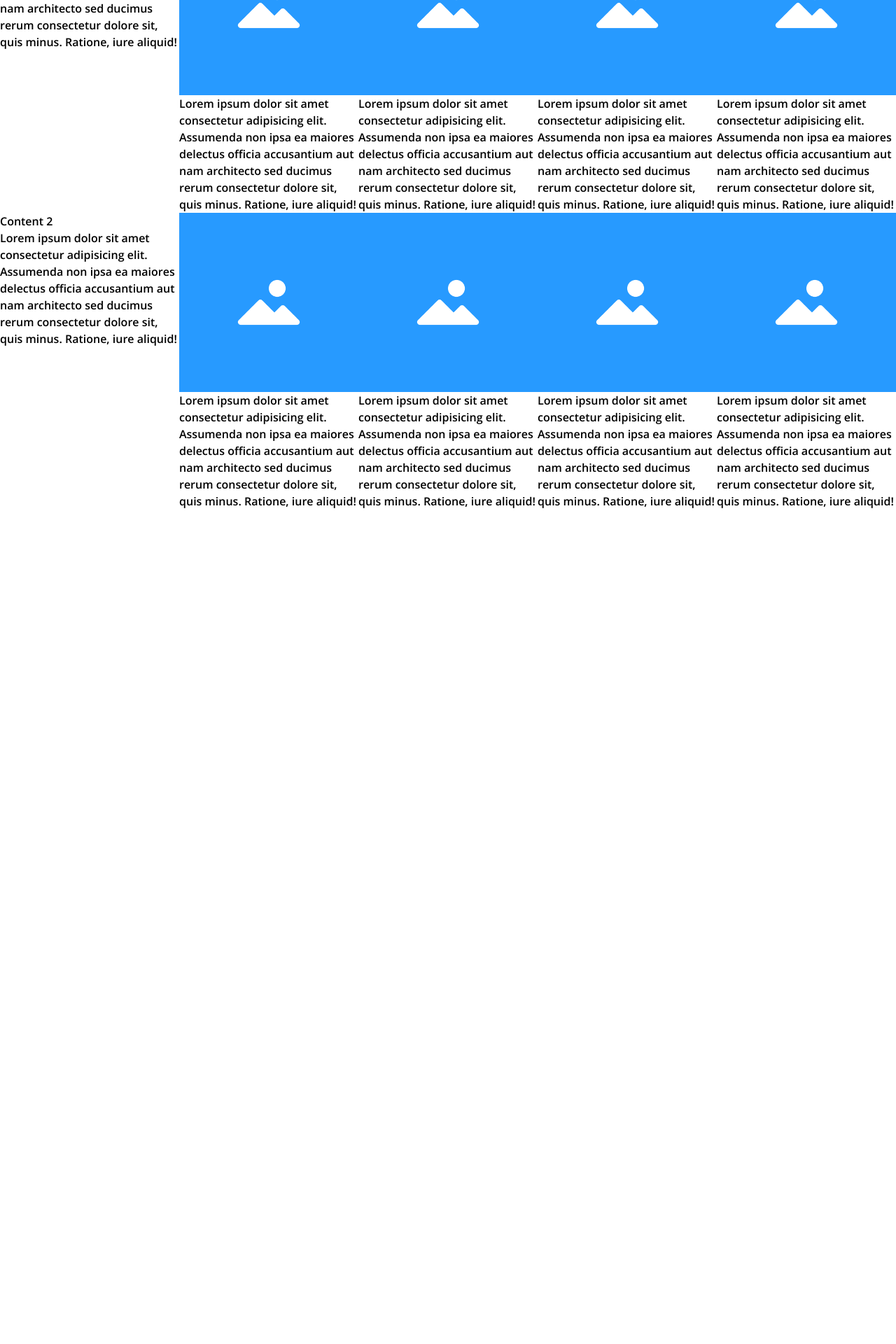
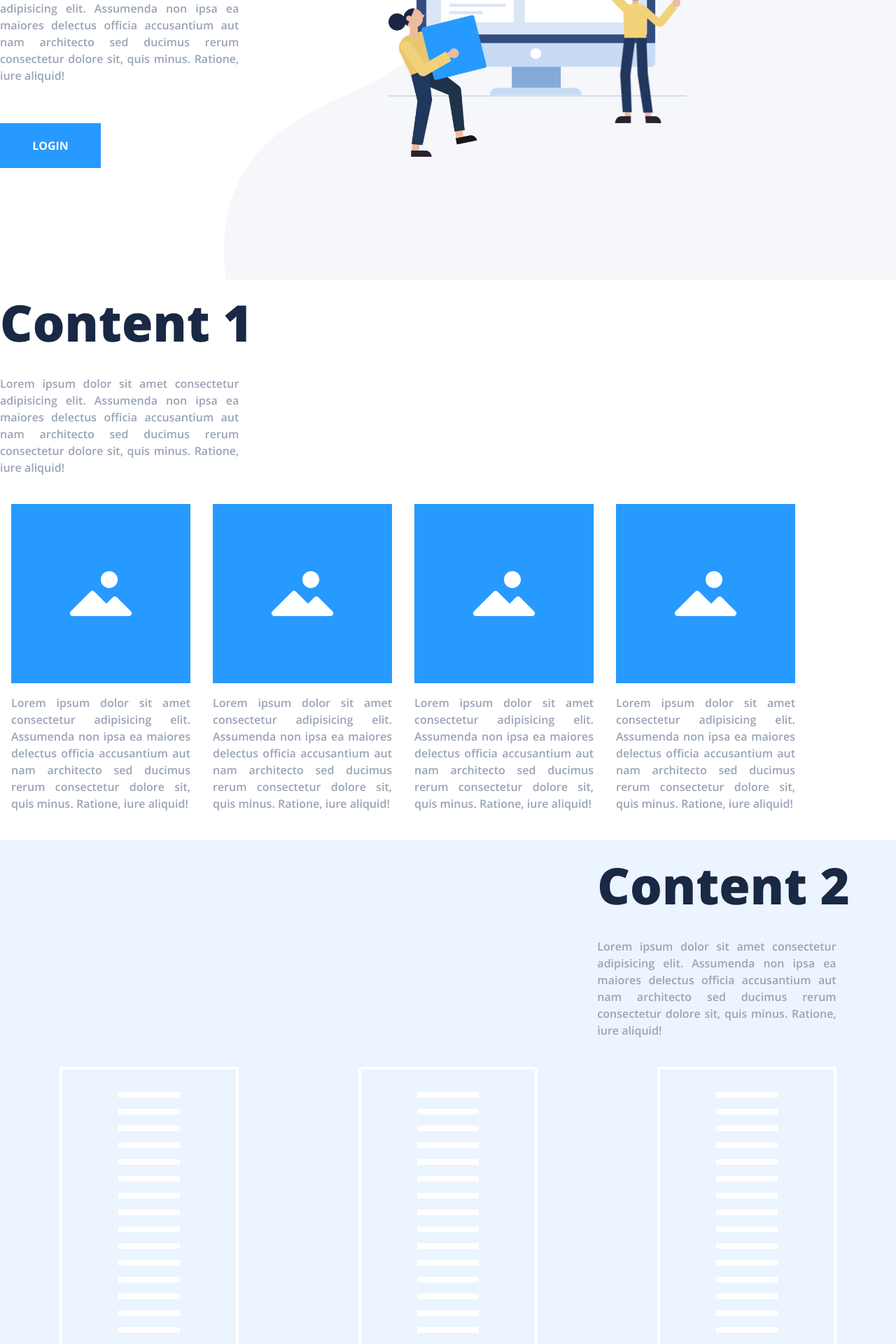
Before and after one commit to Accelx9/North-Digital-TEST, a Next.js app: page / in a window 1280 px wide. Shown: the part 400-2320 px from the top of the page at 70% size. Before the commit the page ends 1128 px from the top, so only its background shows below. Built offline with nearby package versions, Linux system fonts and the light colour scheme.

Commit message:
Added second section.

```diff
--- a/app/page.tsx
+++ b/app/page.tsx
@@ -12,6 +12,7 @@ export default function Home() {
       <Landing />
       <FirstSection />
       <SecondSection />
+      <div className="h-20 bg-primary w-full"></div>
     </main>
   );
 }
--- /dev/null
+++ b/components/Card.tsx
@@ -0,0 +1,52 @@
+"use client";
+import { useState } from "react";
+
+interface PropsLine {
+  mt?: number;
+  mb?: number;
+  border?: number;
+  hover?: boolean;
+}
+const Line = ({ border, mb, mt, hover }: PropsLine) => (
+  <hr
+    className={`w-full mt-${mt || 4} mb-${mb || 2} border-${border || 4}  h-${
+      border || 2
+    }  ${hover && "border-primary"} lines border-white`}
+  />
+);
+
+export const Card = () => {
+  const [isHovered, setIsHovered] = useState(false);
+
+  const handleMouseEnter = () => {
+    setIsHovered(true);
+  };
+
+  const handleMouseLeave = () => {
+    setIsHovered(false);
+  };
+  return (
+    <div
+      onMouseEnter={handleMouseEnter}
+      onMouseLeave={handleMouseLeave}
+      className={`border-4 py-4 card  border-white hover:border-primary px-20 text-white hover:text-primary `}
+    >
+      <Line hover={isHovered} mb={10} />
+      <Line hover={isHovered} />
+      <Line hover={isHovered} />
+      <Line hover={isHovered} />
+      <Line hover={isHovered} />
+      <Line hover={isHovered} />
+      <Line hover={isHovered} />
+      <Line hover={isHovered} />
+      <Line hover={isHovered} />
+      <Line hover={isHovered} />
+      <Line hover={isHovered} />
+      <Line hover={isHovered} />
+      <Line hover={isHovered} />
+      <Line hover={isHovered} />
+      <Line hover={isHovered} />
+      <Line hover={isHovered} mt={10} />
+    </div>
+  );
+};
--- a/components/index.ts
+++ b/components/index.ts
@@ -1 +1,2 @@
 export * from "./Navbar";
+export * from "./Card";
--- a/sections/Landing.tsx
+++ b/sections/Landing.tsx
@@ -8,8 +8,8 @@ import Person3 from "@/assets/images/Person-3.webp";
 export const Landing = () => {
   return (
     <main className="container-landing h-screen w-screen">
-      <div className="w-full  h-full flex relative ">
-        <section className="ml-24 flex h-full items-center ">
+      <div className="w-full  h-full flex relative max-w-screen-2xl mx-auto ">
+        <section className="flex h-full items-center ">
           <article className="w-1/3">
             <h2 className=" text-7xl font-extrabold text-primary-dark">
               Lorem ipsum Design
@@ -28,23 +28,23 @@ export const Landing = () => {
             <Image
               src={Person1.src}
               alt="Picture of a computer"
-              width={150}
-              height={750}
-              className="absolute bottom-36 left-28 z-10 my-auto mt-10"
+              width={140}
+              height={75}
+              className="absolute bottom-[22%] left-32 z-10 my-auto mt-10"
             />
             <Image
               src={Person2.src}
               alt="Picture of a computer"
               width={170}
               height={85}
-              className="absolute bottom-[25%] left-[44%] z-10 my-auto mt-10"
+              className="absolute bottom-[28%] left-[44%] z-10 my-auto mt-10"
             />
             <Image
               src={Person3.src}
               alt="Picture of a computer"
               width={170}
               height={85}
-              className="absolute top-[18%] left-1/4 z-10 my-auto mt-10"
+              className="absolute top-[22%] left-1/4 z-10 my-auto mt-10"
             />
             <Image
               src={Computer.src}
--- a/sections/SecondSection.tsx
+++ b/sections/SecondSection.tsx
@@ -1,39 +1,28 @@
-import Picture from "@/assets/images/Picture.webp";
-import Image from "next/image";
-const array = [1, 2, 3, 4];
+import { Card } from "@/components";
+const array = [1, 2, 3];
 
 export const SecondSection = () => {
   return (
-    <section className="h-screen w-screen bg-primary-light flex flex-col max-w-screen-2xl mx-auto  justify-center">
+    <section className="h-screen w-screen bg-primary-light flex justify-center items-center ">
+      <div className="max-w-screen-2xl  flex flex-col  ">
         <article className="w-1/3 ml-auto">
           <h2 className=" text-7xl font-extrabold text-primary-dark">
             Content 2
           </h2>
           <p className="my-10 w-4/5 text-grey text-justify">
-          Lorem ipsum dolor sit amet consectetur adipisicing elit. Assumenda non
-          ipsa ea maiores delectus officia accusantium aut nam architecto sed
-          ducimus rerum consectetur dolore sit, quis minus. Ratione, iure
+            Lorem ipsum dolor sit amet consectetur adipisicing elit. Assumenda
+            non ipsa ea maiores delectus officia accusantium aut nam architecto
+            sed ducimus rerum consectetur dolore sit, quis minus. Ratione, iure
             aliquid!
           </p>
         </article>
-      <div className="flex sm:flex-wrap">
+        <div className="flex h-full justify-around flex-wrap sm:flex-nowrap">
           {array.map((_, index) => (
-          <div key={index} className="w-full sm:mx-4 sm:w-1/3 md:w-1/5">
-            <Image
-              src={Picture.src}
-              alt="Picture of a computer"
-              width={150}
-              height={750}
-              className="w-full"
-            />
-            <p className="my-4  text-grey text-justify">
-              Lorem ipsum dolor sit amet consectetur adipisicing elit. Assumenda
-              non ipsa ea maiores delectus officia accusantium aut nam
-              architecto sed ducimus rerum consectetur dolore sit, quis minus.
-              Ratione, iure aliquid!
-            </p>
+            <div key={index} className="w-1/5 mx-4  h-full">
+              <Card />
             </div>
           ))}
+        </div>
       </div>
     </section>
   );
--- a/tailwind.config.ts
+++ b/tailwind.config.ts
@@ -6,6 +6,7 @@ const config: Config = {
     "./pages/**/*.{js,ts,jsx,tsx,mdx}",
     "./components/**/*.{js,ts,jsx,tsx,mdx}",
     "./app/**/*.{js,ts,jsx,tsx,mdx}",
+    "./sections/**/*.{js,ts,jsx,tsx,mdx}",
   ],
   theme: {
     extend: {
```
Also changed, not shown: assets/images/CardContent.svg (added). Lines whose indentation alone changed are shown as unchanged.
